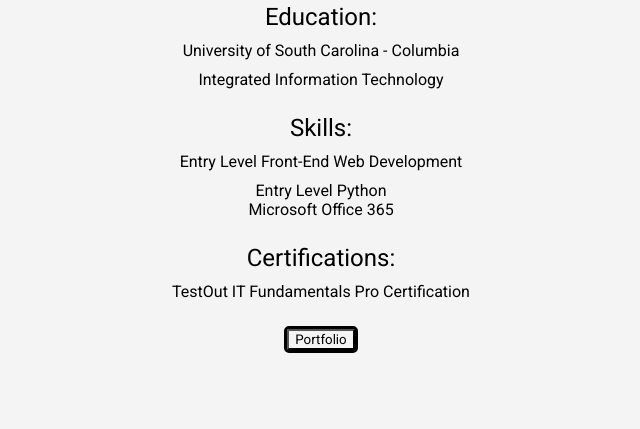
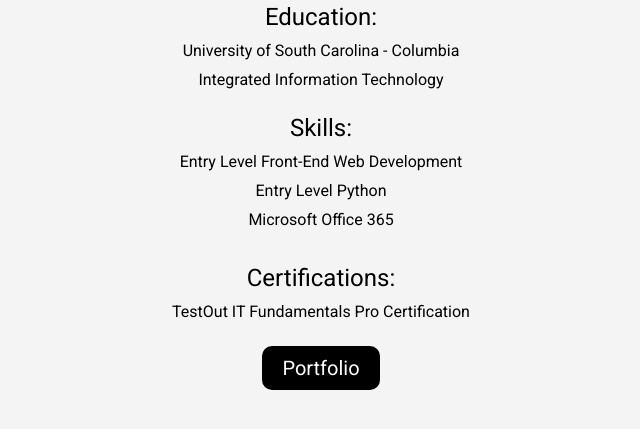
Before and after one commit to zacharyreid-1/user_profile, a plain HTML site: page index.html in a window 1280 px wide. Shown: the part 327-756 px from the top of the page, without its empty margins (319-959 px from the left). Drawn offline with Linux system fonts and the light colour scheme; files that its build step writes are made by us from their sources.

Commit message:
Update styles.css

```diff
--- a/styles.css
+++ b/styles.css
@@ -8,8 +8,6 @@
 }
 
 .profile{
-    height: 133px;
-    width: 100;
     border: solid black;
     border-radius: 100%;
     margin-top: 50px;
@@ -42,29 +40,33 @@
     padding-top: 10px;
 }
 
-.skill_1, .skill_2{
+.skill_1, .skill_2, .skill_3, .skill_4{
     padding-top: 10px;
 }
 
 .cert_1{
-    padding-top: 10px;
+    margin-top: 10px;
+    margin-bottom: 25px;
 }
 
-.portfolio{
-    text-align: center;
-    margin-top: 25px;
+.portfolio_button{
+    margin-top: 0px;
     margin-bottom: 50px;
-    border: solid black;
-    border-radius: 5px;
-    max-width: fit-content;
+    border: none;
+    border-radius: 10px;
+    background-color: black;
+    color: white;
+    font-size: 20px;
+    padding-top: 10px;
+    padding-bottom: 10px;
+    padding-left: 20px;
+    padding-right: 20px;
 }
 
-.footer{
-    position: fixed;
-    text-align: center;
-    bottom: 0px;
-    width: 100%;
-    font-size: small;
+.portfolio_button:hover{
+    transition: .15s;
+    cursor: pointer;
+    opacity: .7;
 }
 
 a:link, a:visited, a:active{
```
